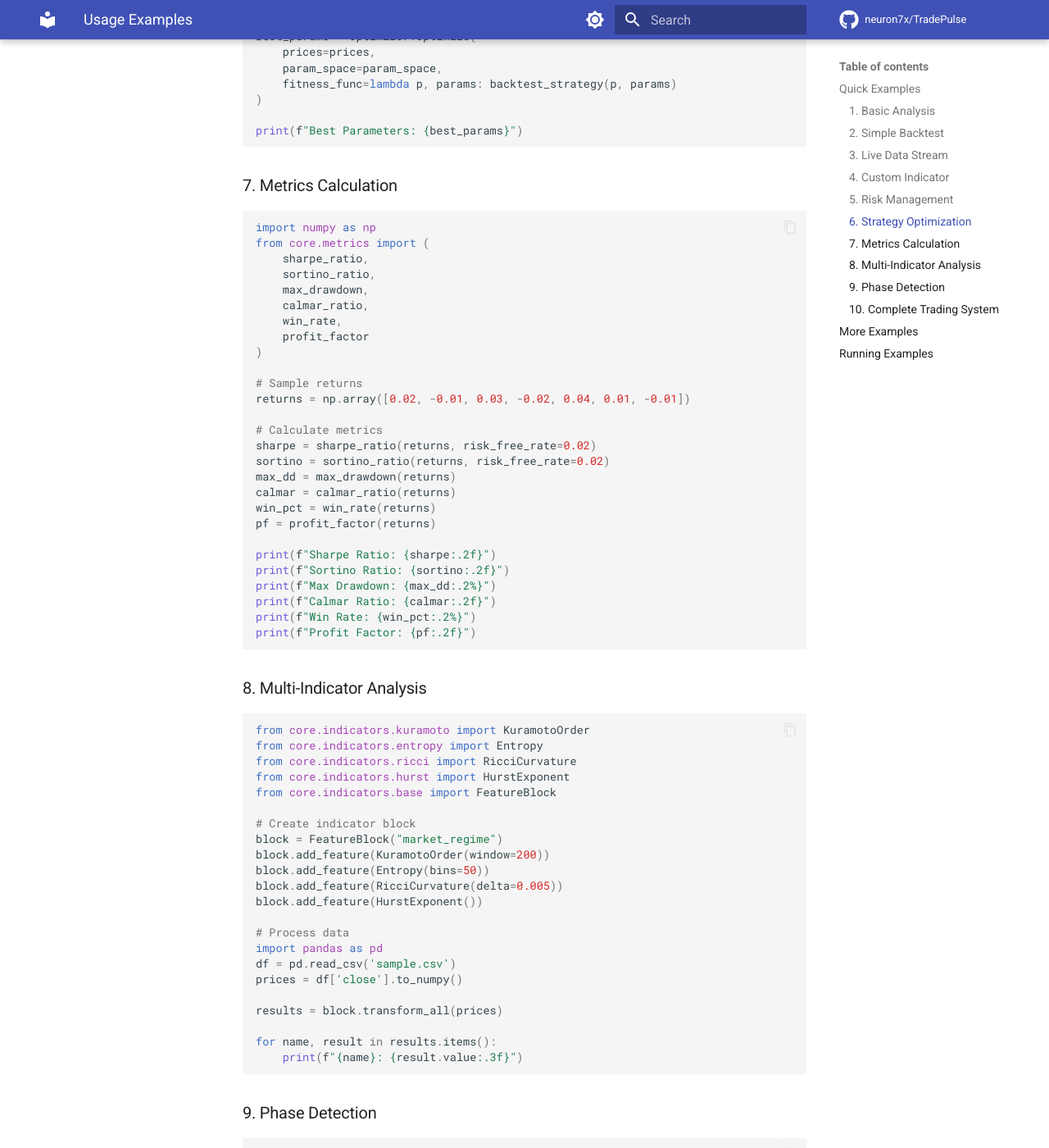
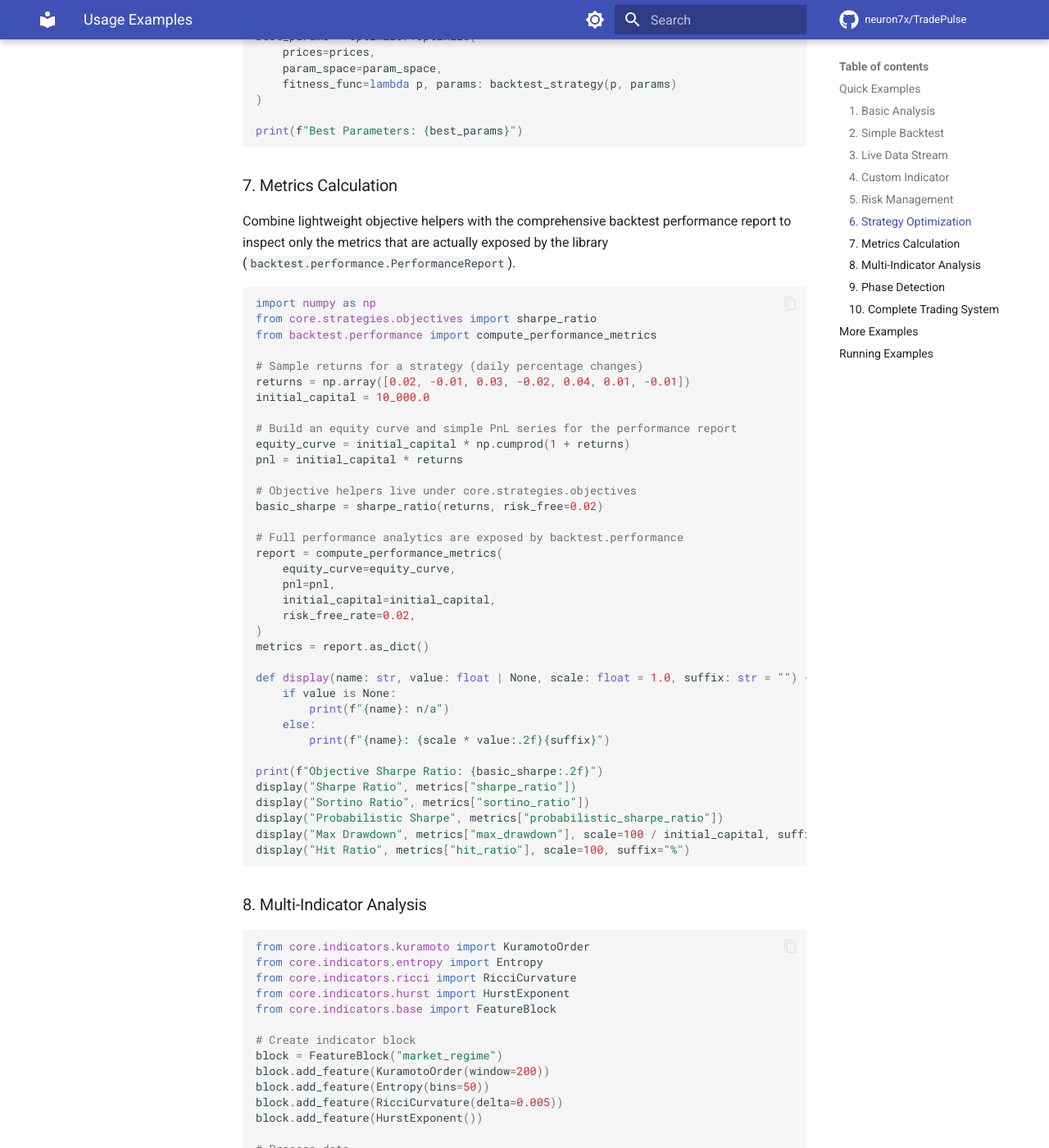
Before and after one commit to neuron7x/TradePulse, an MkDocs documentation site: the page built from docs/examples/README.md, in a window 1280 px wide and 1400 px high, scrolled down 3779 px. Shown: the whole window at 82% size. Built offline with MkDocs 1.6.1 and Material for MkDocs 9.7.7, drawn with Linux system fonts in a browser that asks for light colours; comment, search, counter and statistics services are not loaded; the version menu is left out.

Commit message:
docs: fix metrics example imports

````diff
--- a/docs/examples/README.md
+++ b/docs/examples/README.md
@@ -197,34 +197,47 @@ print(f"Best Parameters: {best_params}")
 
 ### 7. Metrics Calculation
 
+Combine lightweight objective helpers with the comprehensive backtest
+performance report to inspect only the metrics that are actually exposed by
+the library (`backtest.performance.PerformanceReport`).
+
 ```python
 import numpy as np
-from core.metrics import (
-    sharpe_ratio,
-    sortino_ratio,
-    max_drawdown,
-    calmar_ratio,
-    win_rate,
-    profit_factor
+from core.strategies.objectives import sharpe_ratio
+from backtest.performance import compute_performance_metrics
+
+# Sample returns for a strategy (daily percentage changes)
+returns = np.array([0.02, -0.01, 0.03, -0.02, 0.04, 0.01, -0.01])
+initial_capital = 10_000.0
+
+# Build an equity curve and simple PnL series for the performance report
+equity_curve = initial_capital * np.cumprod(1 + returns)
+pnl = initial_capital * returns
+
+# Objective helpers live under core.strategies.objectives
+basic_sharpe = sharpe_ratio(returns, risk_free=0.02)
+
+# Full performance analytics are exposed by backtest.performance
+report = compute_performance_metrics(
+    equity_curve=equity_curve,
+    pnl=pnl,
+    initial_capital=initial_capital,
+    risk_free_rate=0.02,
 )
+metrics = report.as_dict()
 
-# Sample returns
-returns = np.array([0.02, -0.01, 0.03, -0.02, 0.04, 0.01, -0.01])
+def display(name: str, value: float | None, scale: float = 1.0, suffix: str = "") -> None:
+    if value is None:
+        print(f"{name}: n/a")
+    else:
+        print(f"{name}: {scale * value:.2f}{suffix}")
 
-# Calculate metrics
-sharpe = sharpe_ratio(returns, risk_free_rate=0.02)
-sortino = sortino_ratio(returns, risk_free_rate=0.02)
-max_dd = max_drawdown(returns)
-calmar = calmar_ratio(returns)
-win_pct = win_rate(returns)
-pf = profit_factor(returns)
-
-print(f"Sharpe Ratio: {sharpe:.2f}")
-print(f"Sortino Ratio: {sortino:.2f}")
-print(f"Max Drawdown: {max_dd:.2%}")
-print(f"Calmar Ratio: {calmar:.2f}")
-print(f"Win Rate: {win_pct:.2%}")
-print(f"Profit Factor: {pf:.2f}")
+print(f"Objective Sharpe Ratio: {basic_sharpe:.2f}")
+display("Sharpe Ratio", metrics["sharpe_ratio"])
+display("Sortino Ratio", metrics["sortino_ratio"])
+display("Probabilistic Sharpe", metrics["probabilistic_sharpe_ratio"])
+display("Max Drawdown", metrics["max_drawdown"], scale=100 / initial_capital, suffix="%")
+display("Hit Ratio", metrics["hit_ratio"], scale=100, suffix="%")
 ```
 
 ### 8. Multi-Indicator Analysis
````
